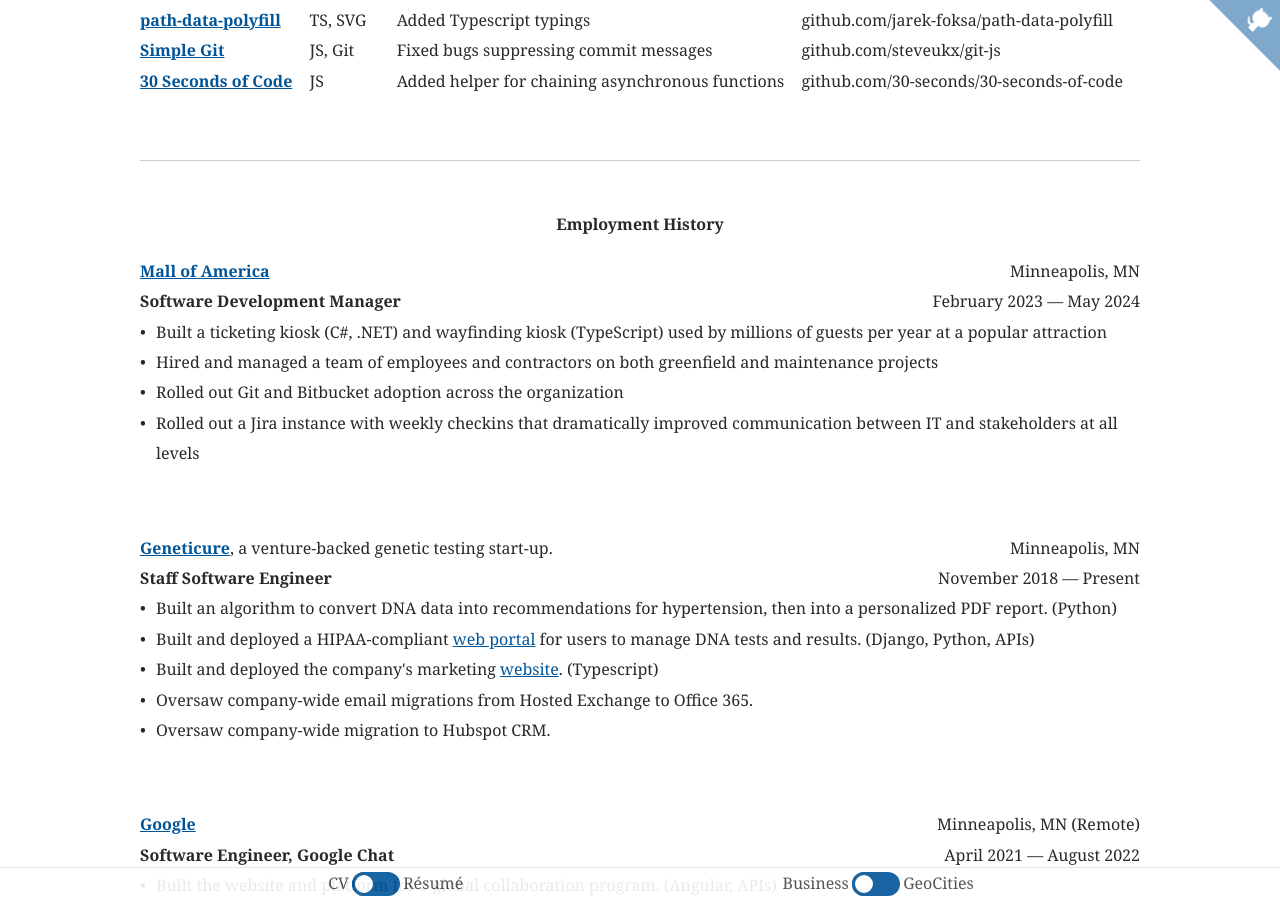
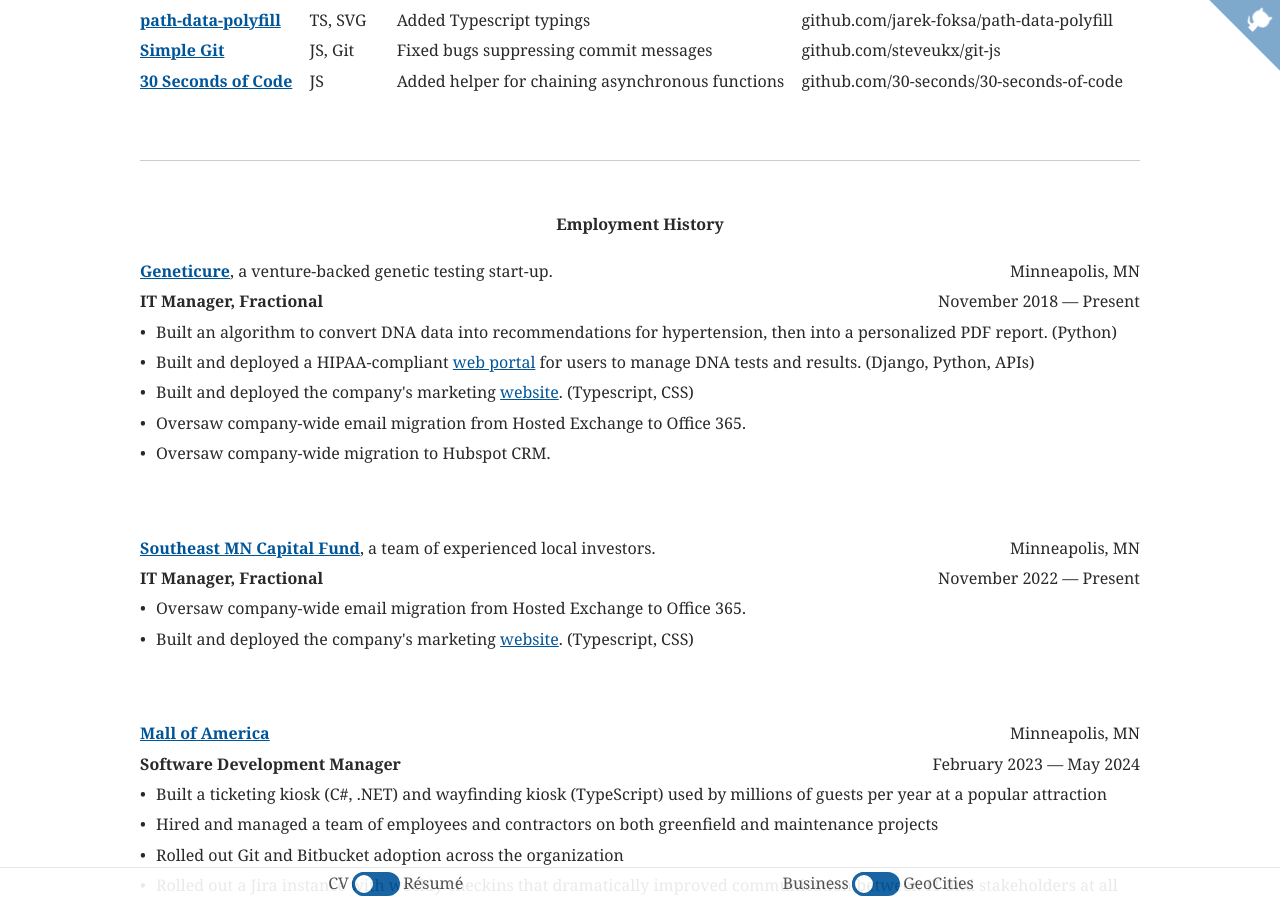
Before and after one commit to RobertAKARobin/robertakarobin.github.io, a Jekyll site: the page built from index.html, in a window 1280 px wide and 900 px high, scrolled down 514 px. Built offline with Jekyll 4.4.1, drawn with Linux system fonts in a browser that asks for light colours; some of the changed text lies outside the part shown.

Commit message:
add se mn cap

```diff
--- a/_layouts/base.html
+++ b/_layouts/base.html
@@ -1,11 +1,11 @@
 <!DOCTYPE html>
 <html lang="en">
 	<head>
-		<meta charset="utf-8" />
-		<meta name="viewport" content="width=device-width, initial-scale=1" />
+		<meta charset="utf-8">
+		<meta name="viewport" content="width=device-width, initial-scale=1">
 		<title>Robert (aka Robin) Thomas</title>
-		<link rel="icon" type="image/x-icon" href="img/favicon.ico" />
-		<link href="/assets/styles.css" rel="stylesheet" />
+		<link rel="icon" type="image/x-icon" href="img/favicon.ico">
+		<link href="/assets/styles.css" rel="stylesheet">
 		<script defer src="/assets/scripts.js"></script>
 	</head>
 	<body data-active-content="cv" data-active-style="business">
--- a/index.html
+++ b/index.html
@@ -42,7 +42,7 @@
 			</address>
 		</div>
 	</header>
-	<img data-if-style="geocities" alt="Robin" src="/assets/img/robin.gif" />
+	<img data-if-style="geocities" alt="Robin" src="/assets/img/robin.gif">
 </section>
 
 <section>
@@ -120,6 +120,47 @@
 	<section>
 		<header>
 			<div>
+				<h3><a href="https://geneticure.com">Geneticure</a>, <span>a venture-backed genetic testing start-up.</span></h3>
+				<p>IT Manager, Fractional</p>
+			</div>
+
+			<div>
+				<p>Minneapolis, MN</p>
+				<time datetime="2018-11-01">November 2018 &mdash; Present</time>
+			</div>
+		</header>
+
+		<ul>
+			<li>Built an algorithm to convert DNA data into recommendations for hypertension, then into a personalized PDF report. (Python)</li>
+			<li>Built and deployed a HIPAA-compliant <a href="https://portal.geneticure.com">web portal</a> for users to manage DNA tests and results. (Django, Python, APIs)</li>
+			<li>Built and deployed the company's marketing <a href="https://geneticure.com">website</a>. (Typescript, CSS)</li>
+			<li data-if-content="cv">Oversaw company-wide email migration from Hosted Exchange to Office 365.</li>
+			<li data-if-content="cv">Oversaw company-wide migration to Hubspot CRM.</li>
+		</ul>
+	</section>
+
+	<section>
+		<header>
+			<div>
+				<h3><a href="https://semncapital.com">Southeast MN Capital Fund</a>, <span>a team of experienced local investors.</span></h3>
+				<p>IT Manager, Fractional</p>
+			</div>
+
+			<div>
+				<p>Minneapolis, MN</p>
+				<time datetime="2018-11-01">November 2022 &mdash; Present</time>
+			</div>
+		</header>
+
+		<ul>
+			<li>Oversaw company-wide email migration from Hosted Exchange to Office 365.</li>
+			<li>Built and deployed the company's marketing <a href="https://semncapital.com">website</a>. (Typescript, CSS)</li>
+		</ul>
+	</section>
+
+	<section>
+		<header>
+			<div>
 				<h3><a href="https://mallofamerica.com">Mall of America</a></h3>
 				<p>Software Development Manager</p>
 			</div>
@@ -135,28 +176,6 @@
 			<li>Hired and managed a team of employees and contractors on both greenfield and maintenance projects</li>
 			<li>Rolled out Git and Bitbucket adoption across the organization</li>
 			<li>Rolled out a Jira instance with weekly checkins that dramatically improved communication between IT and stakeholders at all levels</li>
-		</ul>
-	</section>
-
-	<section>
-		<header>
-			<div>
-				<h3><a href="https://geneticure.com">Geneticure</a>, <span>a venture-backed genetic testing start-up.</span></h3>
-				<p>Staff Software Engineer</p>
-			</div>
-
-			<div>
-				<p>Minneapolis, MN</p>
-				<time datetime="2018-11-01">November 2018 &mdash; Present</time>
-			</div>
-		</header>
-
-		<ul>
-			<li>Built an algorithm to convert DNA data into recommendations for hypertension, then into a personalized PDF report. (Python)</li>
-			<li>Built and deployed a HIPAA-compliant <a href="https://portal.geneticure.com">web portal</a> for users to manage DNA tests and results. (Django, Python, APIs)</li>
-			<li>Built and deployed the company's marketing <a href="https://geneticure.com">website</a>. (Typescript)</li>
-			<li data-if-content="cv">Oversaw company-wide email migrations from Hosted Exchange to Office 365.</li>
-			<li data-if-content="cv">Oversaw company-wide migration to Hubspot CRM.</li>
 		</ul>
 	</section>
 
@@ -330,8 +349,13 @@
 				<time datetime="2011-03-01">September 2008 &mdash; March 2011</time>
 			</div>
 		</header>
+
+		<ul data-if-content="cv">
+			<li>137 credits with 3.732 GPA. Left degree unfinished to pursue entrepreneurship.</li>
+			<li>Spent 3 months in South Africa, studying education and archaeology.</li>
+			<li>Sang in <a href="https://www.fleetstreet.com/">Fleet Street</a>, Stanford's premier a cappella group.</li>
+		</ul>
 	</section>
-
 </section>
 
 <section>
```
